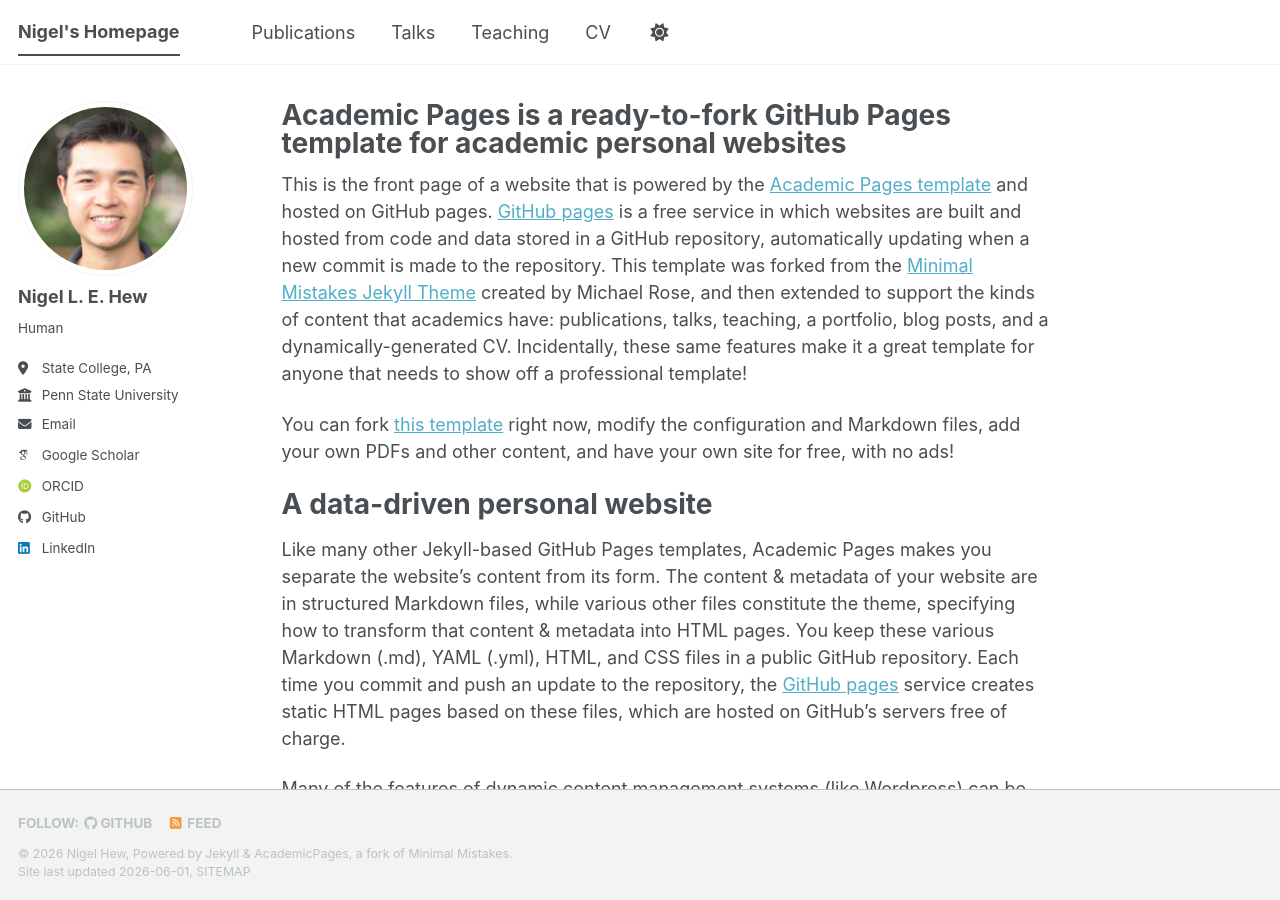
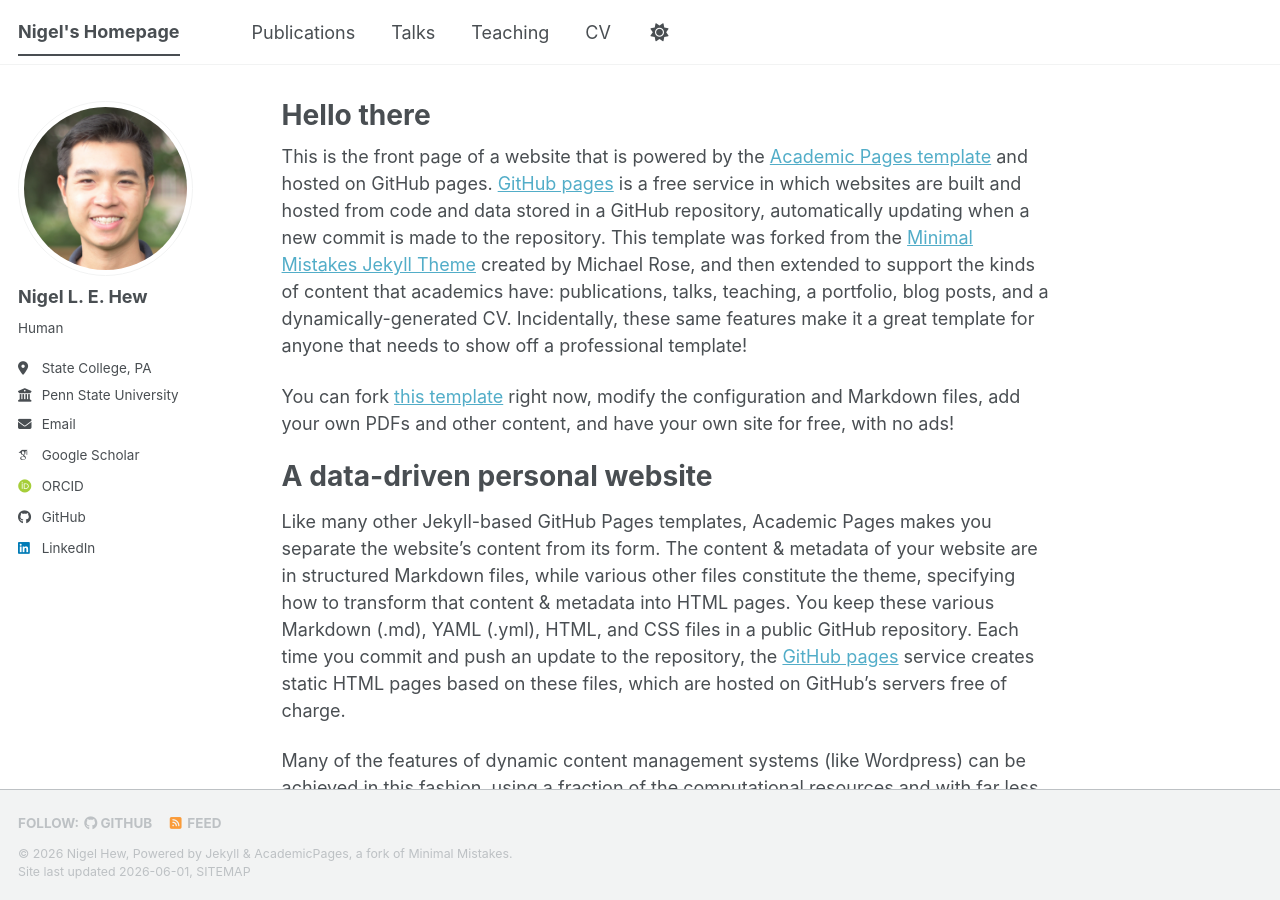
Before and after one commit to nhew1994/nhew1994.github.io, a Jekyll site: the page built from _pages/about.md, in a window 1280 px wide and 900 px high. Built offline with Jekyll 4.4.1, drawn with Linux system fonts in a browser that asks for light colours; some web fonts are replaced; a script bundle is joined from its source files by our own code; library files that are not in the unit come from our copies.

Commit message:
update about.md

```diff
--- a/_pages/about.md
+++ b/_pages/about.md
@@ -1,6 +1,6 @@
 ---
 permalink: /
-title: "Academic Pages is a ready-to-fork GitHub Pages template for academic personal websites"
+title: "Hello there"
 author_profile: true
 redirect_from:
   - /about/
```
